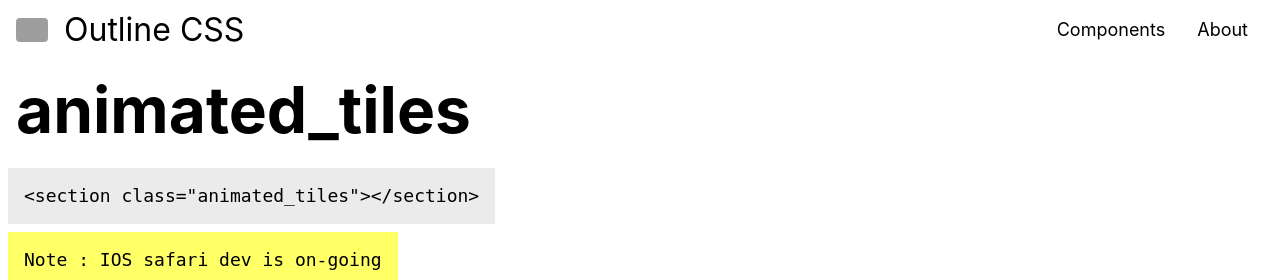
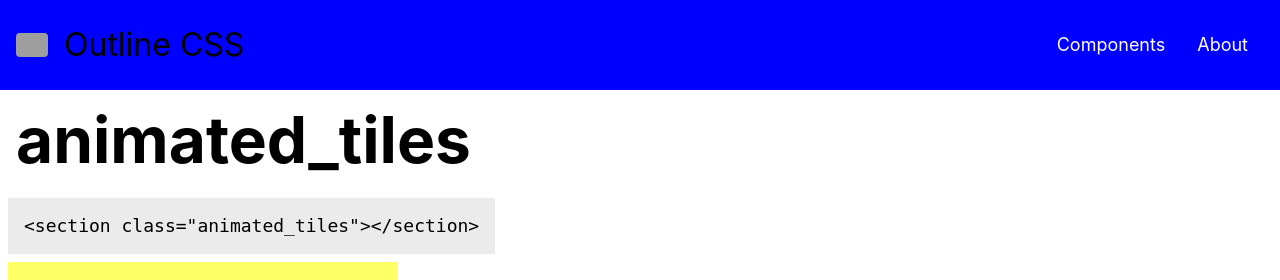
Before and after one commit to kevinjapan/OutlineCSS, a PHP site: page /pages/animated_tiles.html in a window 1280 px wide. Shown: the top 280 px of the page. Run offline with PHP 8.4, Linux system fonts and the light colour scheme; grey boxes are pictures that could not be loaded.

Commit message:
Update outline.css

```diff
--- a/assets/css/outline.css
+++ b/assets/css/outline.css
@@ -26,16 +26,18 @@
    --dark_text:black;
 
    /* Navigation */
-   --nav_mobile_dropdown_bg:white;
+   --nav_mobile_dropdown_bg:blue;
+   --nav_mobile_dropdown_color:white;
+
+/* top level nav items - dropdown in sm/mobile */
    /* md-lg screen navigation */
-   --nav_bar_height:60px; /* used by header/header bg_img */
-   --nav_bar_bg:          white;
-   --nav_bar_text_color:  hsl(0, 24%, 35%);
+   --nav_bar_height:90px; /* used by header/header bg_img */
+   --nav_bar_bg:          blue;
+   --nav_bar_text_color:  white;
    --nav_dropdown_bg:     white;
    --nav_dropdown_color:  black;
    /* item link highlight on hover */
    --nav_item_bottom_border:solid 1px transparent;
-   --nav_item_on_hover_bottom_border:solid 1px hsl(50, 99%, 48%);
    --align_items_lg_dropdown:flex-end;
 
    /* Paragraphs  */
@@ -180,12 +182,16 @@ nav div.logo_block {
    display:-webkit-box;
    display:-ms-flexbox;
    display:flex;
+   -webkit-box-align:center;
+   -ms-flex-align:center;
+   align-items:center;
    -webkit-box-flex:2;
    -ms-flex-positive:2;
    flex-grow:2;
    height:var(--nav_bar_height);
-   background:white;
+   background:var(--nav_bar_bg);
 }
+nav div.logo_block img {max-height:50%;width:auto;}
 a.custom_logo_link {
    display:-webkit-box;
    display:-ms-flexbox;
@@ -198,13 +204,14 @@ a.custom_logo_link {
 nav a {
    font-size:var(--nav_font_size);
    margin-left:1rem;
-   color:black;
+   color:var(--nav_bar_text_color);
+   color:var(--nav_dropdown_color);
 }
 /* top level nav items - dropdown in sm/mobile */
 nav ul.menu {
    position:absolute;
    z-index:2;
-   top:-100vh;   /* default - dropdown is hidden - only hamburger visible*/
+   top:-100vh; /* default - dropdown is hidden - only hamburger visible */
    left:0;
    display:-webkit-box;
    display:-ms-flexbox;
@@ -216,7 +223,8 @@ nav ul.menu {
    gap:1rem;
    height:100vh;
    padding:calc(var(--nav_bar_height) + 2rem) 0 1rem 0;
-   background-color:white;
+   background:var(--nav_mobile_dropdown_bg);
+   color:var(--nav_mobile_dropdown_color);
    user-select:none;
    -webkit-transform:translateY(-100vh);
    -ms-transform:translateY(-100vh);
@@ -287,8 +305,10 @@ nav div.nav_toggle.selected_toggle .toggle_bar:nth-child(3) {
 nav ul.menu li ul {display:none;}
 /* ..then style the top level label links on sm/mobile dropdown */
 nav ul.menu > li > a {
-   margin:.5rem .5rem .5rem 5rem;
+   /* margin:.5rem .5rem .5rem 5rem; */
+   max-width:fit-content;
    font-size:1.5rem;
+   color:var(--nav_bar_text_color);
 }
 nav ul.menu.extended_sm_nav_dropdown {
    -webkit-transform:translateY(100vh);
@@ -313,6 +333,8 @@ nav ul.menu li ul li a {margin:1rem;} /* important : maintains <a> spacing on tr
 @media screen and (min-width: 1045px) {
    nav div.logo_block {
       min-width:fit-content;
+      background:var(--nav_bar_bg);
+
    }
    /* top level nav items - always-visible navbar in lg/md (excludes logo_block (which grows)) */
    nav ul.menu {
@@ -331,17 +353,22 @@ nav ul.menu li ul li a {margin:1rem;} /* important : maintains <a> spacing on tr
       align-items:center;
       max-height:var(--nav_bar_height);
       padding:1rem 2rem 1rem 1rem;
-      background:white;
+      background:var(--nav_bar_bg);
+      color:var(--nav_bar_text_color);
+      -webkit-box-flex:0;
+      -ms-flex-positive:0;
+      flex-grow:0;
    }
-   nav ul.menu > li {
-      color:black;
-      background-color:white;  /* min-height:var(--nav_bar_height);  : WordPress - we can't place height on non-existing menu_label */
+   nav ul.menu:hover {
+      transform:unset;
+      transition:unset;
+      opacity:unset;
    }
    nav ul.menu li a.menu_label {padding:0 2rem;}   /* for WordPress */
    /* reset from mobile */
    nav div.nav_toggle_wrap, nav div.nav_toggle {display:none;}
-   nav ul.menu *, nav ul.menu li ul, nav ul.menu li a  {display:block;}
-   nav ul.menu, nav ul.menu > li > a, nav ul.menu:hover, nav ul.menu:hover > li > a, nav ul.menu.extended_sm_nav_dropdown {
+   nav ul.menu,
+   nav ul.menu.extended_sm_nav_dropdown {
       transform:unset;
       -webkit-transition:none;
       -o-transition:none;
```
Also changed, not shown: other parts of assets/css/outline.css (+20 -9 lines).
